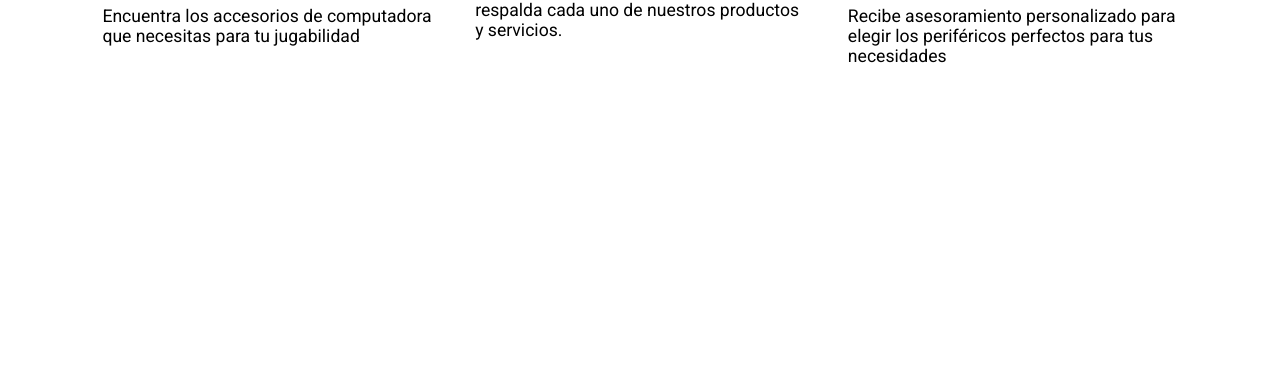
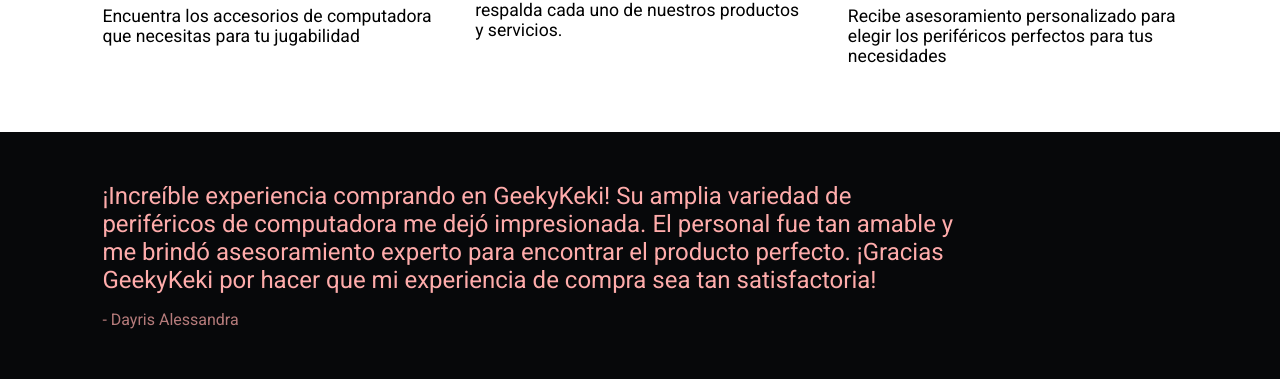
Before and after one commit to jefferson-rdm/GeekyKeki, an Astro site: page / in a window 1280 px wide. Shown: the part 1902-2281 px from the top of the page. Before the commit the page ends 2034 px from the top, so only its background shows below. Built offline with nearby package versions, Linux system fonts and the light colour scheme; Astro itself is replaced by a stand-in of ours.

Commit message:
💄 [ADD] Comment section

```diff
--- /dev/null
+++ b/src/components/Comentario.astro
@@ -0,0 +1,25 @@
+<section class="comentario">
+  <p>
+    ¡Increíble experiencia comprando en GeekyKeki! Su amplia variedad de periféricos de computadora me dejó impresionada. El personal fue tan amable y me brindó asesoramiento experto para encontrar el producto perfecto. ¡Gracias GeekyKeki por hacer que mi experiencia de compra sea tan satisfactoria!
+  </p>
+  <p>
+    - Dayris Alessandra
+  </p>
+</section>
+
+<style lang="scss">
+  .comentario {
+    padding: 50px 8%;
+    background-color: var(--black);
+    color: var(--pink-soft);
+  }
+  .comentario p:nth-child(1) {
+    font-size: x-large;
+    margin-bottom: 16px;
+    width: 80%;
+  }
+  .comentario p:nth-child(2) {
+    color: var(--pink-soft);
+    opacity: 70%;
+  }
+</style>
--- a/src/pages/index.astro
+++ b/src/pages/index.astro
@@ -4,6 +4,7 @@
 import Hero from '../components/Hero.astro';
 import Geekykeki from '../components/Geekykeki.astro';
 import Servicios from '../components/Servicios.astro';
+import Comentario from '../components/Comentario.astro';
 ---
 
 <Layout title="GeekyKeki">
@@ -11,6 +12,7 @@
   <Hero />
   <Geekykeki />
   <Servicios />
+  <Comentario />
 </Layout>
 
 <style>
```
